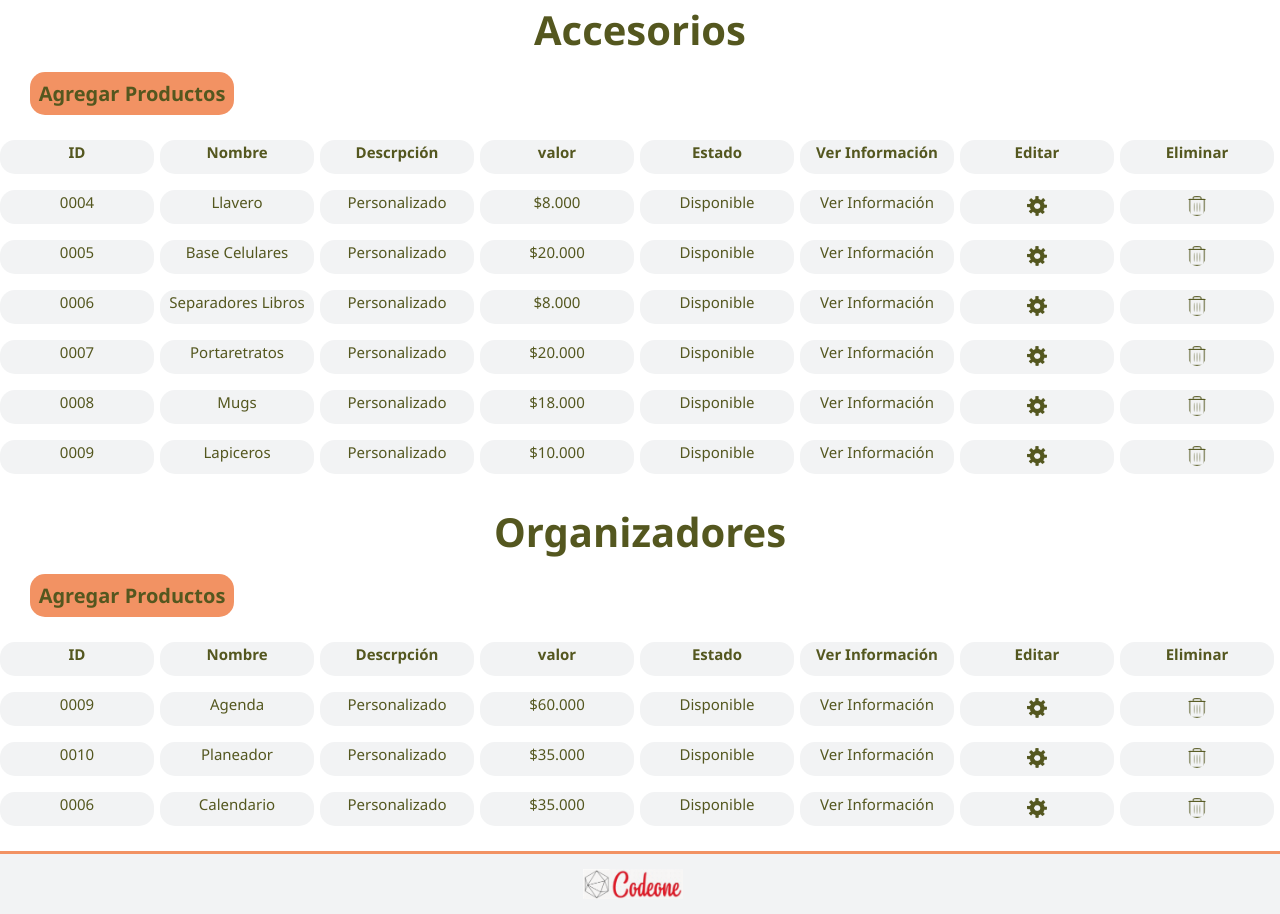
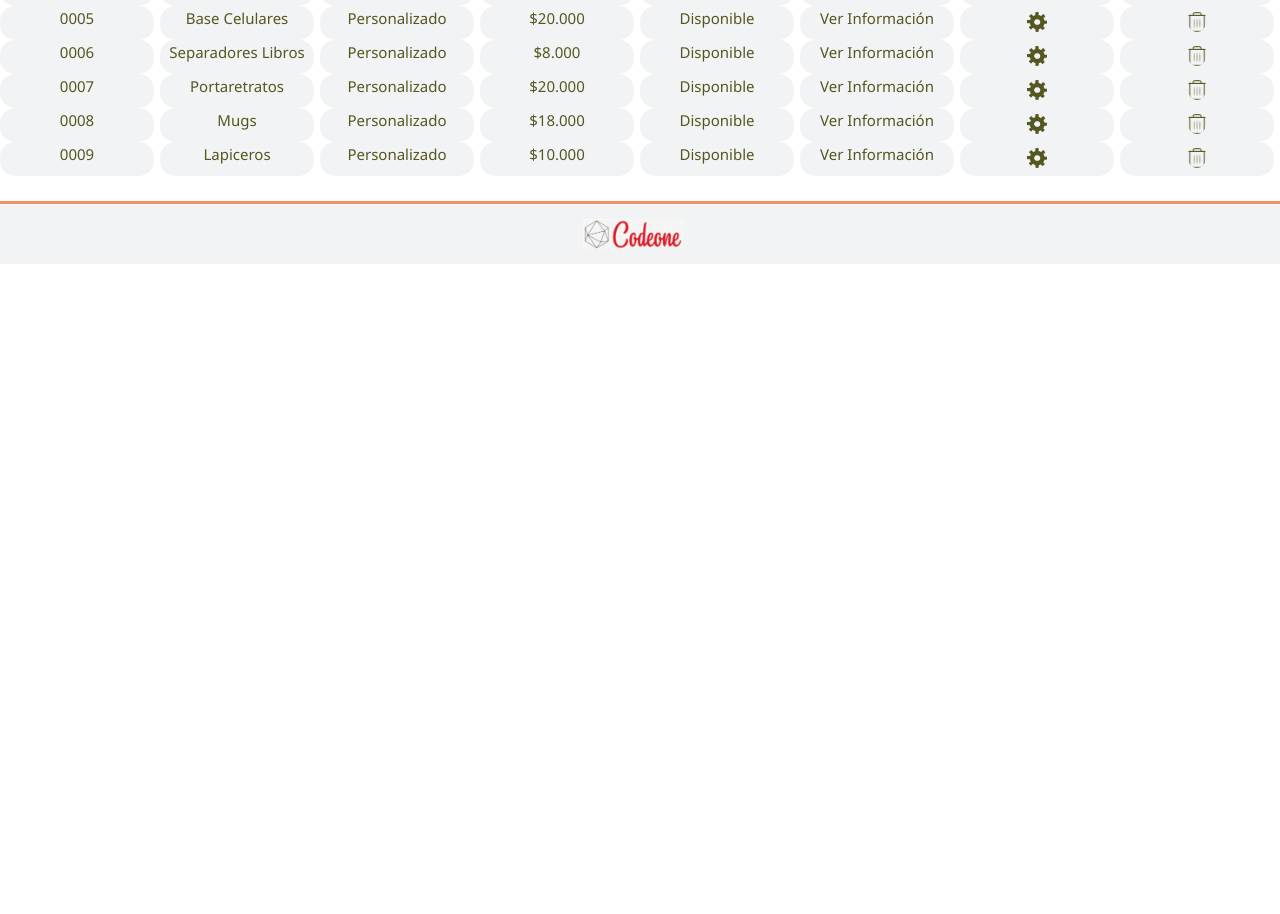
Before and after one commit to lmcastanoh/CodeOne, a React (Create React App) app: page /listadoProductos in a window 1280 px wide. Shown: the part 542-1456 px from the top of the page. After the commit the page ends 806 px from the top, so only its background shows below. Built offline with nearby package versions, Linux system fonts and the light colour scheme.

Commit message:
Intento de crear Layouts

```diff
--- a/src/App.jsx
+++ b/src/App.jsx
@@ -13,6 +13,7 @@ import ComprobanteEditar from 'pages/comprobanteEditar.jsx';
 import Login from 'pages/login.jsx';
 import { BrowserRouter as Router, Switch, Route } from 'react-router-dom';
 import 'styles/estilos.css';
+import LayoutP from './layout/LayoutP';
 function App() {
     return (
       <div className='App'>
--- a/src/layout/layout.jsx
+++ b/src/layout/LayoutP.jsx
@@ -1,16 +1,13 @@
 import React from 'react'
 import Footer from 'components/Footer';
-import Header from 'components/Header';
 
-
-const layout = ({Children}) => {
+const LayoutP = ({Children}) => {
     return (
         <div className='mainContainer'>
-            <Header />
-            <main>{Children}</main>
+            <div>{Children}</div>
             <Footer />
         </div>
     );
 };
 
-export default layout
+export default LayoutP;
--- a/src/pages/listadoProductos.jsx
+++ b/src/pages/listadoProductos.jsx
@@ -47,7 +47,7 @@ function ListadoProductos() {
                 </header>
                 <main>
                     <section>
-                        <h1 className = "tituloProductos">Cuadernos</h1>
+                        <h1 className = "tituloProductos">Productos</h1>
 
                         <div className = "botonAgregar botonModulos titulo centrar"><span><Link to = "/agregarProducto" className ="link">Agregar Productos</Link></span></div>
 
@@ -92,31 +92,6 @@ function ListadoProductos() {
                                 <div className = "cuadroTabla botonModulos" >Ver Información</div>
                                 <div className = "cuadroTabla botonModulos"><img className ="icoTabla" src= {iconoGranaje} alt="Editar"/></div>
                                 <div className = "cuadroTabla botonModulos"><img className ="icoTabla" src= {iconoBasurero} alt="Eliminar"/></div>
-
-
-                            </div>
-
-                        </ul>
-
-                    </section>
-                    <section>
-
-                        <h1 className ="tituloProductos ">Accesorios</h1>
-
-                        <div className = "botonAgregar botonModulos titulo centrar"><span><Link to = "/agregarProducto" className ="link">Agregar Productos</Link></span></div>
-
-                        <ul>
-                            <div className= "tablaAccesorios">
-
-                                <div className = "cuadroTabla letraEncabezado">ID</div>
-                                <div className = "cuadroTabla letraEncabezado">Nombre</div>
-                                <div className = "cuadroTabla letraEncabezado">Descrpción</div>
-                                <div className = "cuadroTabla letraEncabezado">valor</div>
-                                <div className = "cuadroTabla letraEncabezado">Estado</div>
-                                <div className = "cuadroTabla letraEncabezado" >Ver Información</div>
-                                <div className = "cuadroTabla letraEncabezado">Editar</div>
-                                <div className = "cuadroTabla letraEncabezado">Eliminar</div>
-
 
                                 <div className = "cuadroTabla ">0004</div>
                                 <div className = "cuadroTabla" >Llavero</div>
@@ -173,58 +148,11 @@ function ListadoProductos() {
                                 <div className = "cuadroTabla botonModulos"><img className ="icoTabla" src= {iconoGranaje} alt="Editar"/></div>
                                 <div className = "cuadroTabla botonModulos"><img className ="icoTabla" src= {iconoBasurero} alt="Eliminar"/></div>
 
+
                             </div>
+
                         </ul>
-                    </section>
 
-                    <section>
-
-                        <h1 className ="tituloProductos">Organizadores</h1>
-
-                        <div className = "botonAgregar botonModulos titulo centrar"><span><Link to = "/agregarProducto" className ="link">Agregar Productos</Link></span></div>
-
-                        <ul>
-
-                                <div className= "tablaOrganizadores">
-
-                                    <div className = "cuadroTabla letraEncabezado">ID</div>
-                                    <div className = "cuadroTabla letraEncabezado">Nombre</div>
-                                    <div className = "cuadroTabla letraEncabezado">Descrpción</div>
-                                    <div className = "cuadroTabla letraEncabezado">valor</div>
-                                    <div className = "cuadroTabla letraEncabezado">Estado</div>
-                                    <div className = "cuadroTabla letraEncabezado" >Ver Información</div>
-                                    <div className = "cuadroTabla letraEncabezado">Editar</div>
-                                    <div className = "cuadroTabla letraEncabezado">Eliminar</div>
-
-                                    <div className = "cuadroTabla">0009</div>
-                                    <div className = "cuadroTabla" >Agenda</div>
-                                    <div className = "cuadroTabla">Personalizado</div>
-                                    <div className = "cuadroTabla" >$60.000</div>
-                                    <div className = "cuadroTabla" >Disponible</div>
-                                    <div className = "cuadroTabla botonModulos" >Ver Información</div>
-                                    <div className = "cuadroTabla botonModulos"><img className ="icoTabla" src= {iconoGranaje} alt="Editar"/></div>
-                                    <div className = "cuadroTabla botonModulos"><img className ="icoTabla" src= {iconoBasurero} alt="Eliminar"/></div>
-
-                                    <div className = "cuadroTabla">0010</div>
-                                    <div className = "cuadroTabla">Planeador</div>
-                                    <div className = "cuadroTabla">Personalizado </div>
-                                    <div className = "cuadroTabla">$35.000</div>
-                                    <div className = "cuadroTabla">Disponible</div>
-                                    <div className = "cuadroTabla botonModulos" >Ver Información</div>
-                                    <div className = "cuadroTabla botonModulos"><img className ="icoTabla" src= {iconoGranaje} alt="Editar"/></div>
-                                    <div className = "cuadroTabla botonModulos"><img className ="icoTabla" src= {iconoBasurero} alt="Eliminar"/></div>
-
-                                    <div className = "cuadroTabla">0006</div>
-                                    <div className = "cuadroTabla">Calendario</div>
-                                    <div className = "cuadroTabla">Personalizado </div>
-                                    <div className = "cuadroTabla">$35.000</div>
-                                    <div className = "cuadroTabla">Disponible</div>
-                                    <div className = "cuadroTabla botonModulos" >Ver Información</div>
-                                    <div className = "cuadroTabla botonModulos"><img className ="icoTabla" src= {iconoGranaje} alt="Editar"/></div>
-                                    <div className = "cuadroTabla botonModulos"><img className ="icoTabla" src= {iconoBasurero} alt="Eliminar"/></div>
-
-                                </div>
-                        </ul>
                     </section>
 
 
```
Also changed, not shown: src/components/HeaderP.jsx (renamed from src/components/Header.jsx, +7 -6 lines), 1 other file (tests, documents, lock files or other folders).
